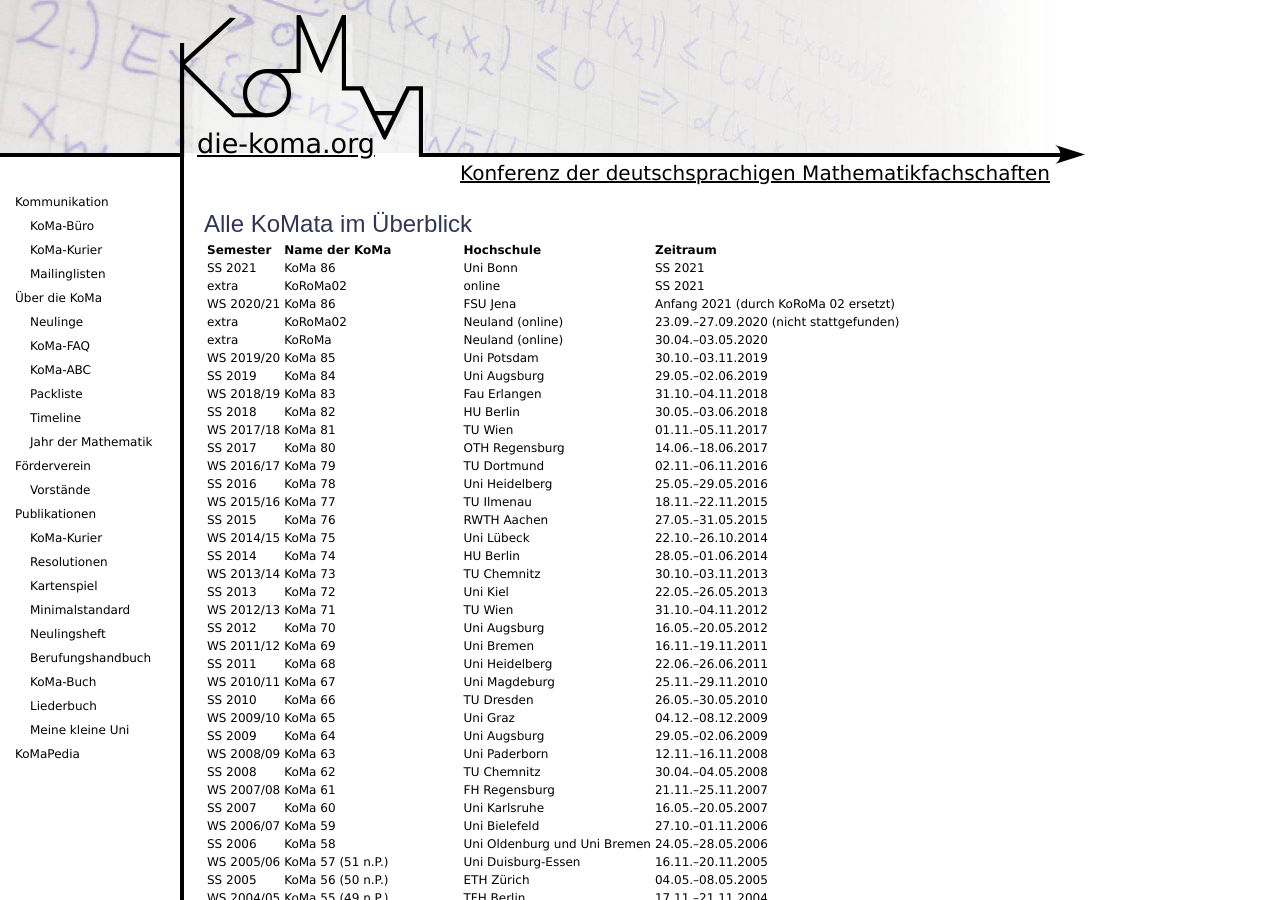
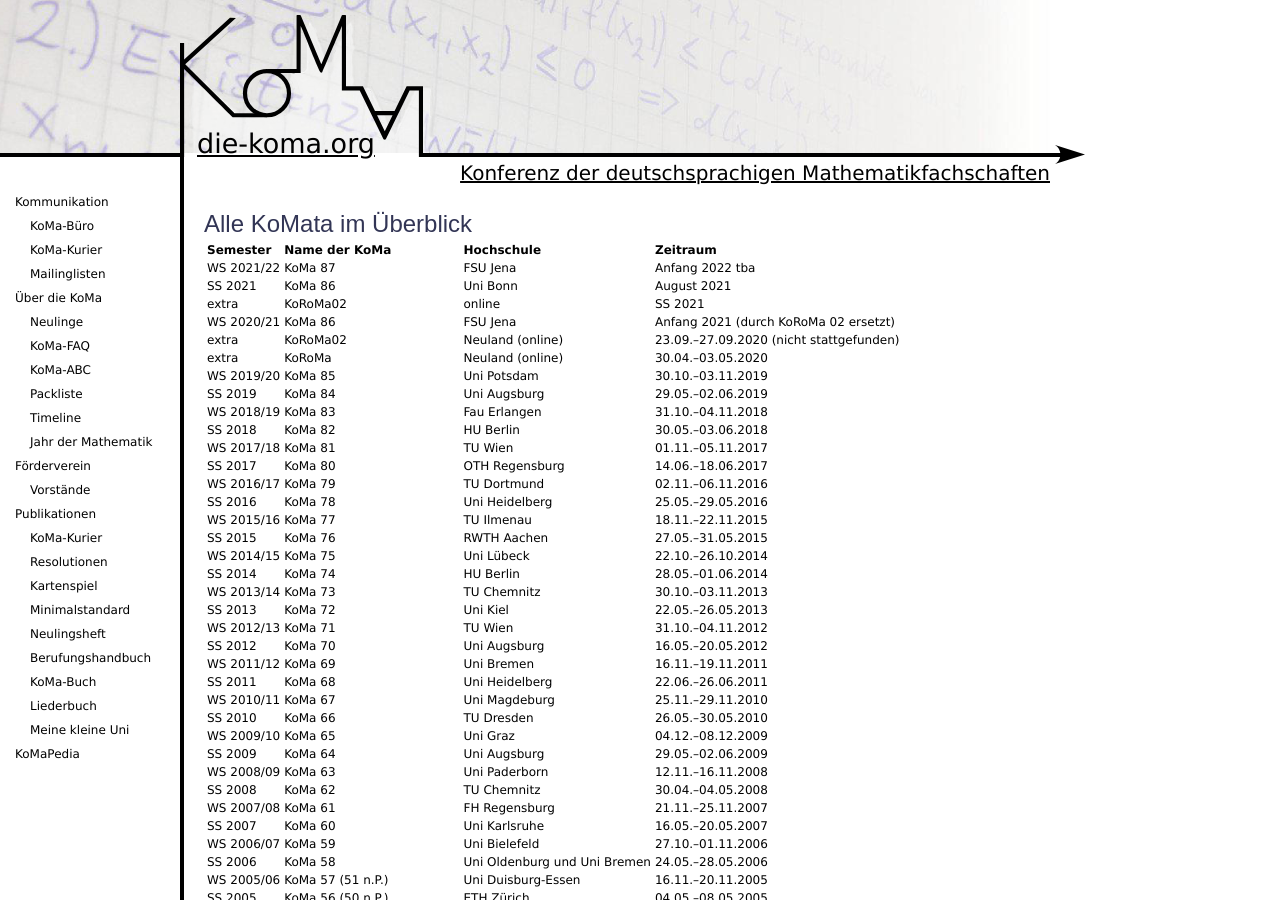
Before and after one commit to Die-KoMa/die-koma.org, a Jekyll site: the page built from ueber_die_koma/timeline.md, in a window 1280 px wide and 900 px high. Built offline with Jekyll 4.4.1, drawn with Linux system fonts in a browser that asks for light colours.

Commit message:
aktuelle Daten der zukünftigen KoMata eingetragen

```diff
--- a/ueber_die_koma/timeline.md
+++ b/ueber_die_koma/timeline.md
@@ -7,7 +7,8 @@ order: 6
 
 | Semester    | Name der KoMa          | Hochschule                 | Zeitraum             |
 |:------------|:-----------------------|:---------------------------|:---------------------|
-| SS 2021     | KoMa 86                | Uni Bonn                   | SS 2021              |
+| WS 2021/22  | KoMa 87                | FSU Jena                   | Anfang 2022 tba              |
+| SS 2021     | KoMa 86                | Uni Bonn                   | August 2021              |
 | extra       | KoRoMa02               | online                     | SS 2021              |
 | WS 2020/21  | KoMa 86                | FSU Jena                   | Anfang 2021 (durch KoRoMa 02 ersetzt)   |
 | extra       | KoRoMa02               | Neuland (online)           | 23.09.–27.09.2020 (nicht stattgefunden)    |
```
